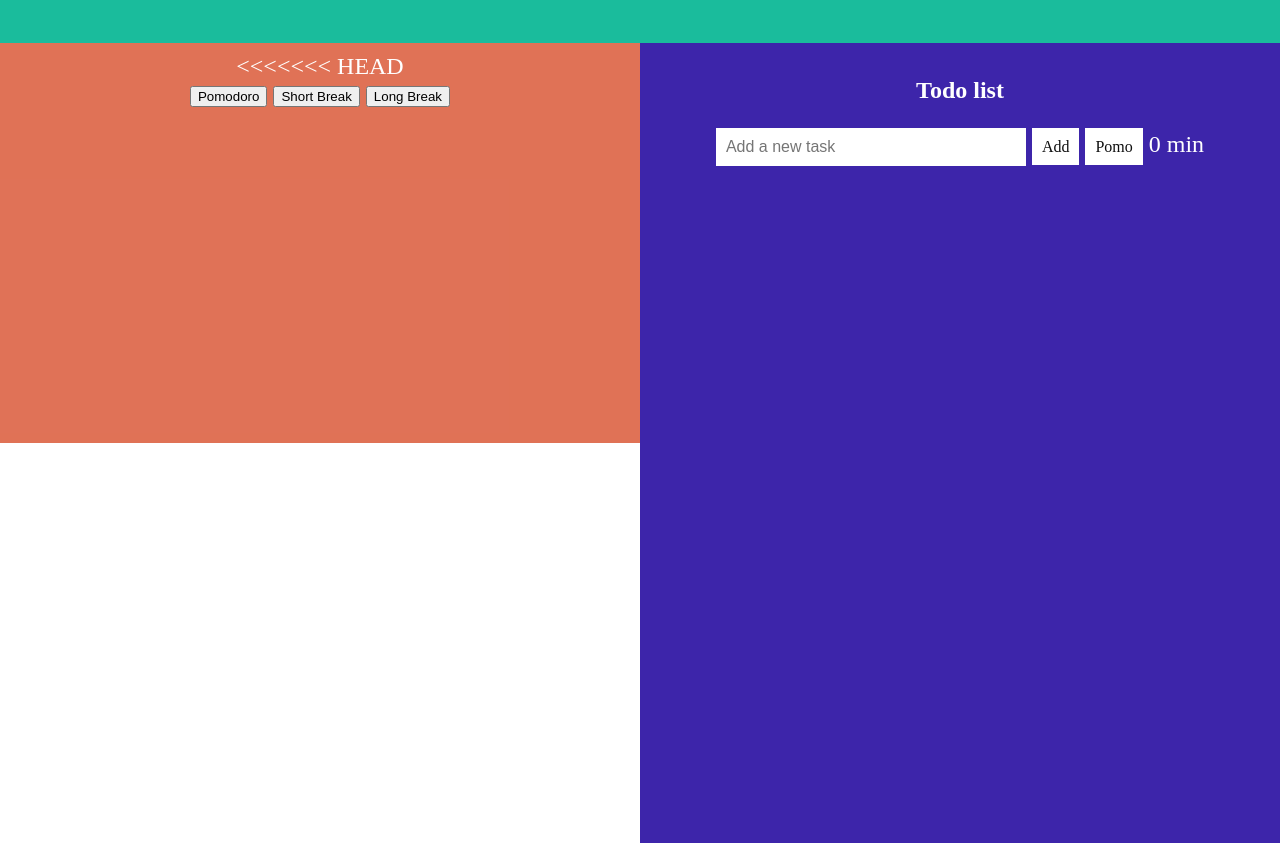
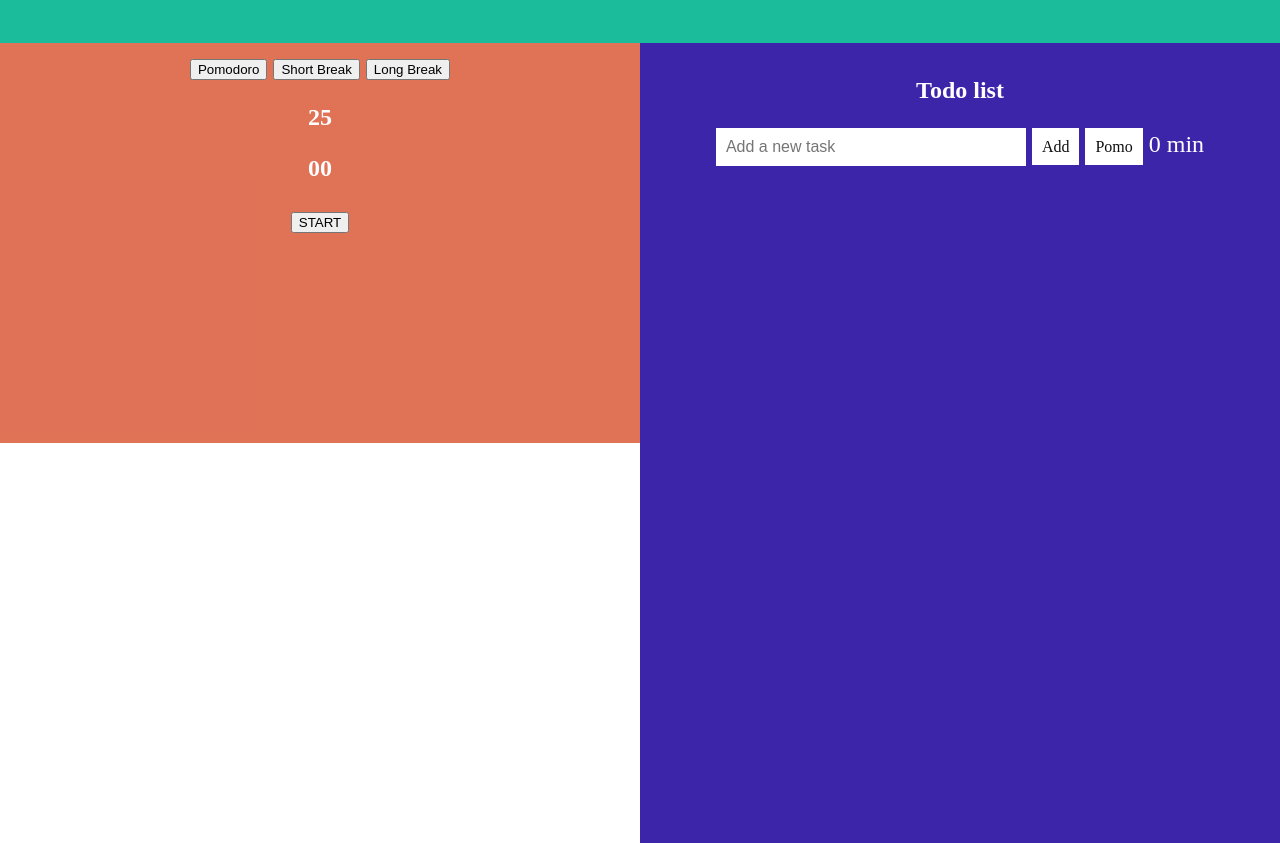
Before and after one commit to syedsadman16/HYO-Summer2020-Orientation, a website: page views/index.html in a window 1280 px wide. Shown: the part 76-919 px from the top of the page. Drawn offline with Linux system fonts and the light colour scheme.

Commit message:
basic timer completed

```diff
--- a/static/css/timerstyle.css
+++ b/static/css/timerstyle.css
@@ -1,6 +1,3 @@
 .tabContent {
    display: none;
 }
-#lBreak {
-   display: block;
-}
--- a/static/javascript/timer.js
+++ b/static/javascript/timer.js
@@ -1,4 +1,14 @@
-var interval;
+var interval, activeTimer;
+
+var time = {
+   "Pomo": 25,
+   "sBreak": .1,
+   "lBreak": 15
+}
+
+window.onload = function() {
+   switchTimer(0,'Pomo');
+}
 
 function switchTimer(evt, timer) {
    let timerTabs, tabLinks;
@@ -11,22 +21,52 @@ function switchTimer(evt, timer) {
       tabLinks[i].className = tabLinks[i].className.replace(" active", "");
    }
    document.getElementById(timer).style.display = "block";
-   evt.currentTarget.className += " active";
+   activeTimer = timer;
+   if (evt) evt.currentTarget.className += " active";
+
+   let currTime = time[timer] * 60000;
+
+   output(currTime);
+   stopTimer();
 }
 
 
-function startTimer(numPomodoros, timer) {
-   let onePomo = 25 * 60000;
-   let end = Date.now() + onePomo * numPomodoros;
-   if (interval)
-   {
-      clearInterval(interval);
-   }
+function startTimer() {
+   let totalTime = time[activeTimer] * 60000;
+   let end = Date.now() + totalTime;
+
    interval = setInterval(()=> {
       let delta = end - Date.now();
-      document.getElementById(timer + "hour").innerHTML = Math.floor(delta / (1000 * 60 * 60));
-      document.getElementById(timer + "mins").innerHTML = Math.floor(delta / (1000 * 60) % 60).toString();
-      document.getElementById(timer + "secs").innerHTML = Math.floor((delta / 1000) % 60);
+      output(delta);
+      if (delta <= 0) {
+         stopTimer();
+         output(0);
+      }
    }, 100);
 
+
+   toggleButton(false);
 }
+
+
+function stopTimer() {
+   (interval) ? clearInterval(interval) : null;
+   toggleButton(true);
+
+}
+
+
+function output(delta) {
+   let seconds =  Math.floor((delta / 1000) % 60);
+   let minutes = Math.floor(delta / (1000 * 60) % 60);
+   let hours = Math.floor(delta / (1000 * 60 * 60));
+   document.getElementById(activeTimer + "Hour").innerHTML = (hours == 0) ? "" : hours;
+   document.getElementById(activeTimer + "Mins").innerHTML = (minutes < 10) ? "0" + minutes:minutes;
+   document.getElementById(activeTimer + "Secs").innerHTML = (seconds < 10) ? "0" + seconds : seconds;
+}
+
+
+function toggleButton(isStart) {
+   document.getElementById("startButton").style.display = (isStart) ? "inline" : "none";
+   document.getElementById("stopButton").style.display = (isStart) ? "none" : "inline";
+}
--- a/views/index.html
+++ b/views/index.html
@@ -12,7 +12,7 @@
     <script src="/javascript/timer.js"></script>
 </head>
 
-<body>
+<body >
 
   <div class="header">
     <h1>PomoToDo - Productivity Web App </h1>
@@ -21,29 +21,33 @@
   <section class="container">
     <div class="left" id="timer">
       <article>
-<<<<<<< HEAD
-           <div class="timerTabs">
-              <button class="tabLinks" onClick="switchTimer(event, 'Pomo'); startTimer(1, 'p');">Pomodoro</button>
-              <button class="tabLinks" onClick="switchTimer(event, 'sBreak'); startTimer(1, 's');">Short Break</button>
-              <button class="tabLinks" onClick="switchTimer(event, 'lBreak'); startTimer(1, 'l');">Long Break</button>
+           <div class="timerTabs" >
+              <button class="tabLinks" onClick="switchTimer(event, 'Pomo');">Pomodoro</button>
+              <button class="tabLinks" onClick="switchTimer(event, 'sBreak');">Short Break</button>
+              <button class="tabLinks" onClick="switchTimer(event, 'lBreak');">Long Break</button>
            </div>
 
            <div id="Pomo" class="tabContent">
-              <h1 id ="phour"></h1>
-              <h1 id="pmins"></h1>
-              <h1 id="psecs"></h1>
+              <h1 id ="PomoHour"></h1>
+              <h1 id="PomoMins"></h1>
+              <h1 id="PomoSecs"></h1>
            </div>
 
            <div id="sBreak" class="tabContent">
-              <h1 id ="shour"></h1>
-              <h1 id="smins"></h1>
-              <h1 id="ssecs"></h1>
+              <h1 id ="sBreakHour"></h1>
+              <h1 id="sBreakMins"></h1>
+              <h1 id="sBreakSecs"></h1>
            </div>
 
            <div id="lBreak" class="tabContent">
-              <h1 id ="lhour"></h1>
-              <h1 id="lmins"></h1>
-              <h1 id="lsecs"></h1>
+              <h1 id ="lBreakHour"></h1>
+              <h1 id="lBreakMins"></h1>
+              <h1 id="lBreakSecs"></h1>
+           </div>
+
+           <div>
+              <button id="startButton" onclick="startTimer()"> START </button>
+              <button id="stopButton" onclick="stopTimer()" style="display:none"> STOP </button>
            </div>
    <script src='/javascript/timer.js'></script>
       </article>
```
